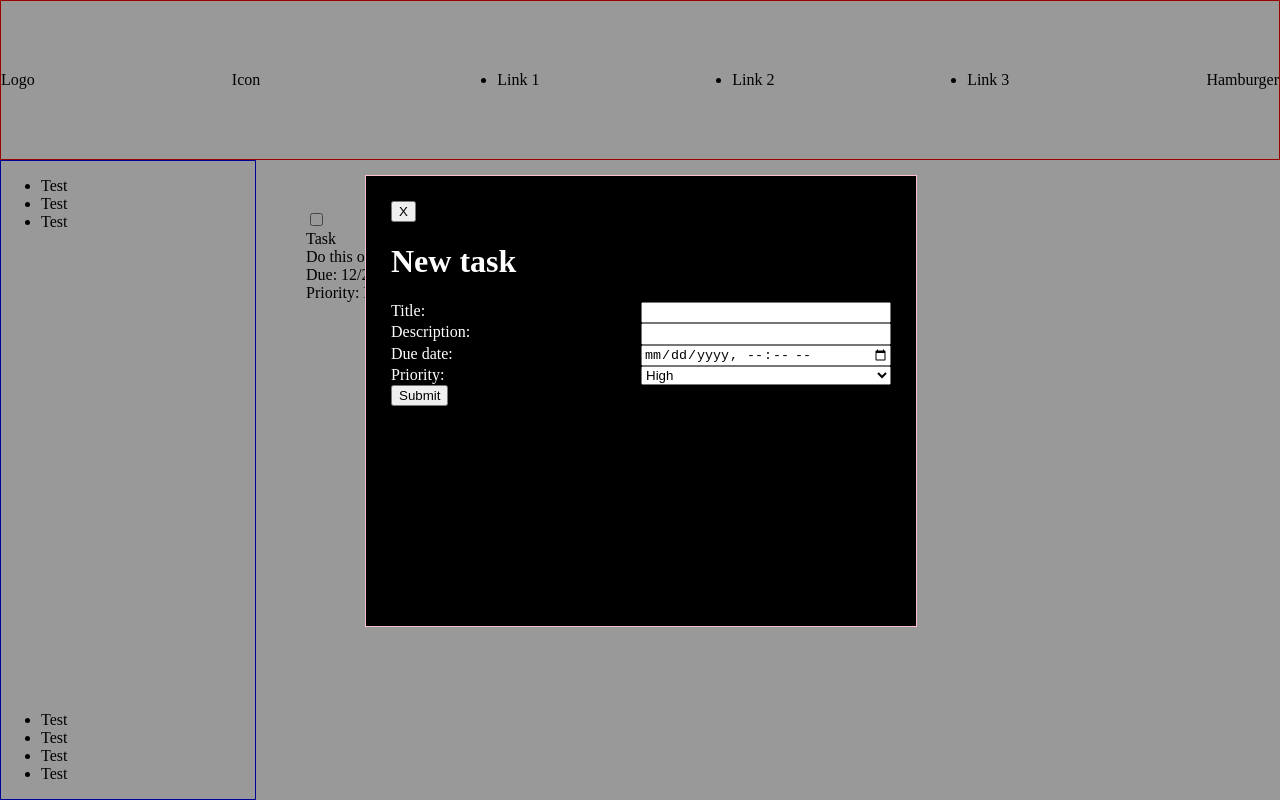
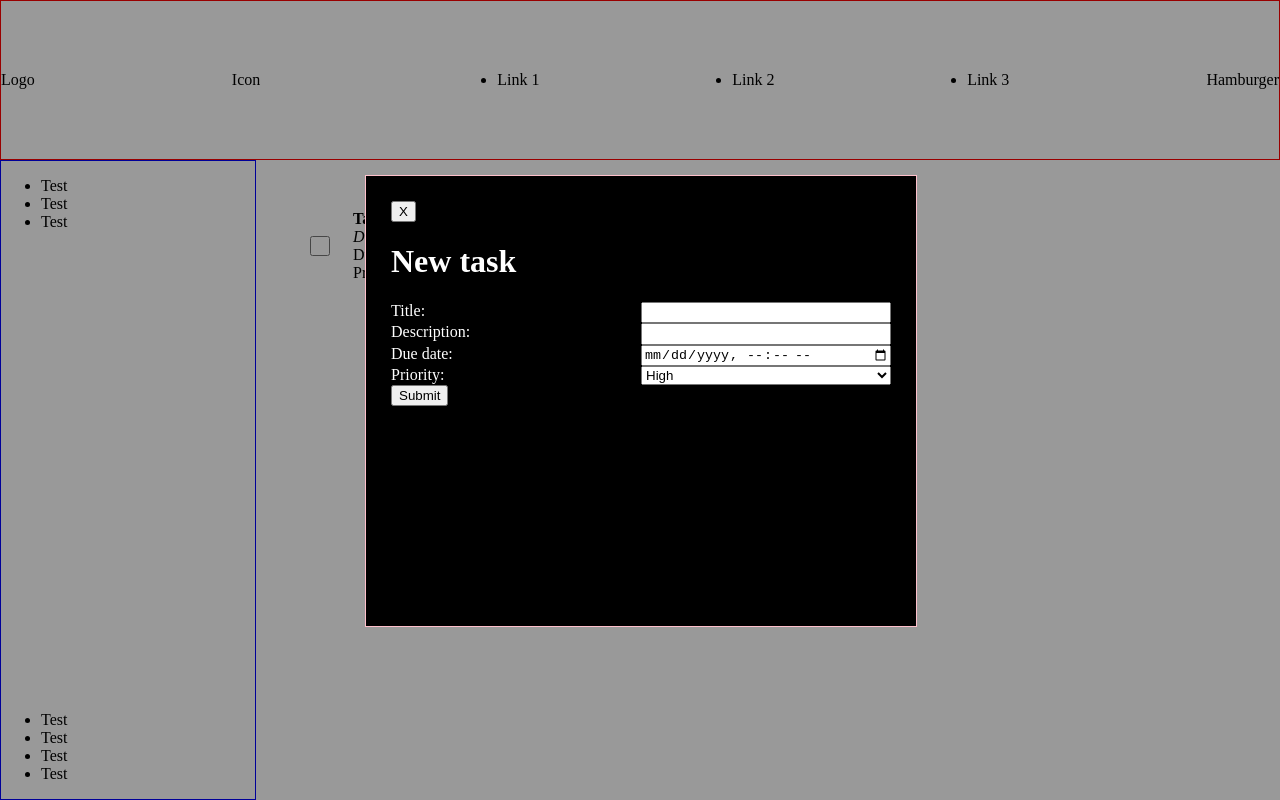
Before and after one commit to katekat25/todolist, a website built with webpack: page src/template.html in a window 1280 px wide. Built offline with nearby package versions, Linux system fonts and the light colour scheme.

Commit message:
Add simple styling to todo items

```diff
--- a/src/index.js
+++ b/src/index.js
@@ -1,11 +1,11 @@
 import "./styles.css";
 import { TodoList } from "./todo-list";
 import { TodoItem, todoItemController } from "./todo-item";
-import { drawModal } from "./newTaskPopup";
+import { drawPopup } from "./newTaskPopup";
 import { listDisplayController } from "./todoListPage";
 
+drawPopup();
 const todoList = listDisplayController();
-drawModal();
 let testList = new TodoList;
 
 function createDOMElement(type, attributes = {}, textContent = "", parent = null) {
--- a/src/newTaskPopup.js
+++ b/src/newTaskPopup.js
@@ -2,7 +2,7 @@
 import { todoItemController } from "./todo-item";
 import { drawTodoListDisplay } from "./todoListPage";
 
-function drawModal() {
+function drawPopup() {
     const container = document.querySelector(".modal");
 
     // Modal background
@@ -61,4 +61,4 @@
     } )
 }
 
-export { drawModal };
+export { drawPopup };
--- a/src/styles.css
+++ b/src/styles.css
@@ -38,23 +38,11 @@
     border: 1px solid blue;
 }
 
-
 .content {
     padding: 50px;
 }
-/* Toggle card view? */
-/* .content {
-    grid-row: 2 / 3;
-    grid-column: 2 / 3;
-    display: grid;
-    grid-template: 1fr 1fr / 1fr 1fr 1fr;
-    gap: 50px;
-    padding: 50px;
-} */
 
-.card {
-    border: 1px solid green;
-}
+/* Popup styling */
 
 .modal-background {
     position: fixed;
@@ -84,3 +72,25 @@
     grid-template-rows: 1fr 1fr 1fr;
     grid-template-columns: 1fr 1fr;
 }
+
+/* Todo item styling */
+
+.todo-item {
+    display: flex;
+    align-items: center;
+    gap: 20px;
+}
+
+input[type="checkbox"] {
+    width: 20px;
+    height: 20px;
+}
+
+.todo-title {
+    font-weight: 600;
+}
+
+.todo-description {
+    font-style: italic;
+    font-weight: 300;
+}
--- a/src/template.html
+++ b/src/template.html
@@ -35,7 +35,10 @@
         </div>
         <div class="content">
             <div class="todo-item">
+                <div class="todo-item-left">
                     <input type="checkbox" name="isComplete" value="complete">
+                </div>
+                <div class="todo-item-right">
                     <div class="todo-title">Task</div>
                     <div class="todo-description">Do this or that.</div>
                     <div class="todo-details">
@@ -46,6 +49,7 @@
                 </div>
             </div>
         </div>
+    </div>
 </body>
 
 </html>
--- a/src/todoListPage.js
+++ b/src/todoListPage.js
@@ -33,11 +33,7 @@
     function drawTodoList(listObject) {
         pageContainer.innerHTML = "";
         const listArray = listObject.getList();
-        console.log(listArray);
-        console.log(listArray[0]);
-        console.log(listArray.length);
         for (let i = 0; i < listArray.length; i++) {
-            console.log(listObject.list[i]);
             drawTodoItem(listObject.list[i]);
         }
     }
```
Lines whose indentation alone changed are shown as unchanged.
